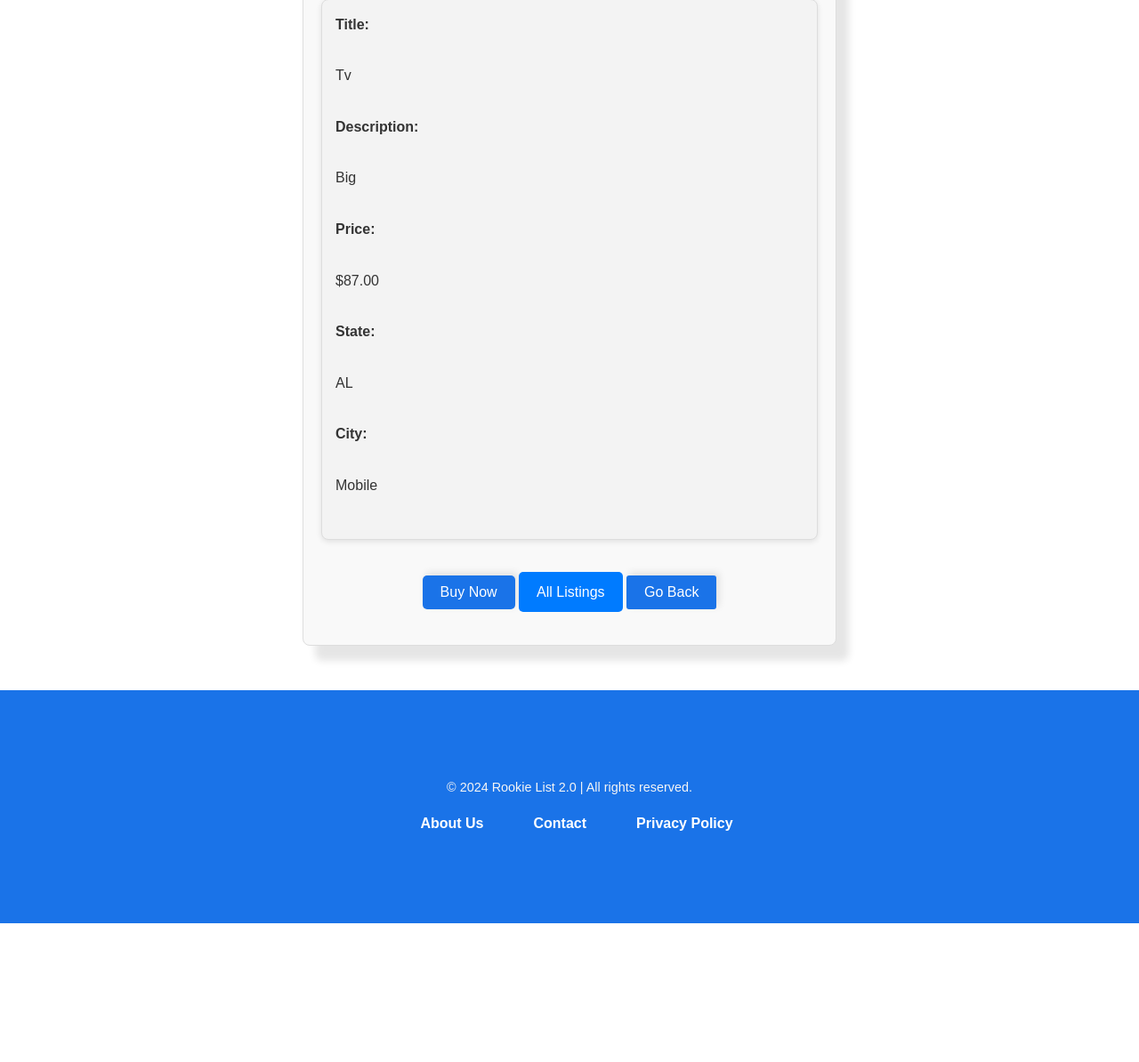
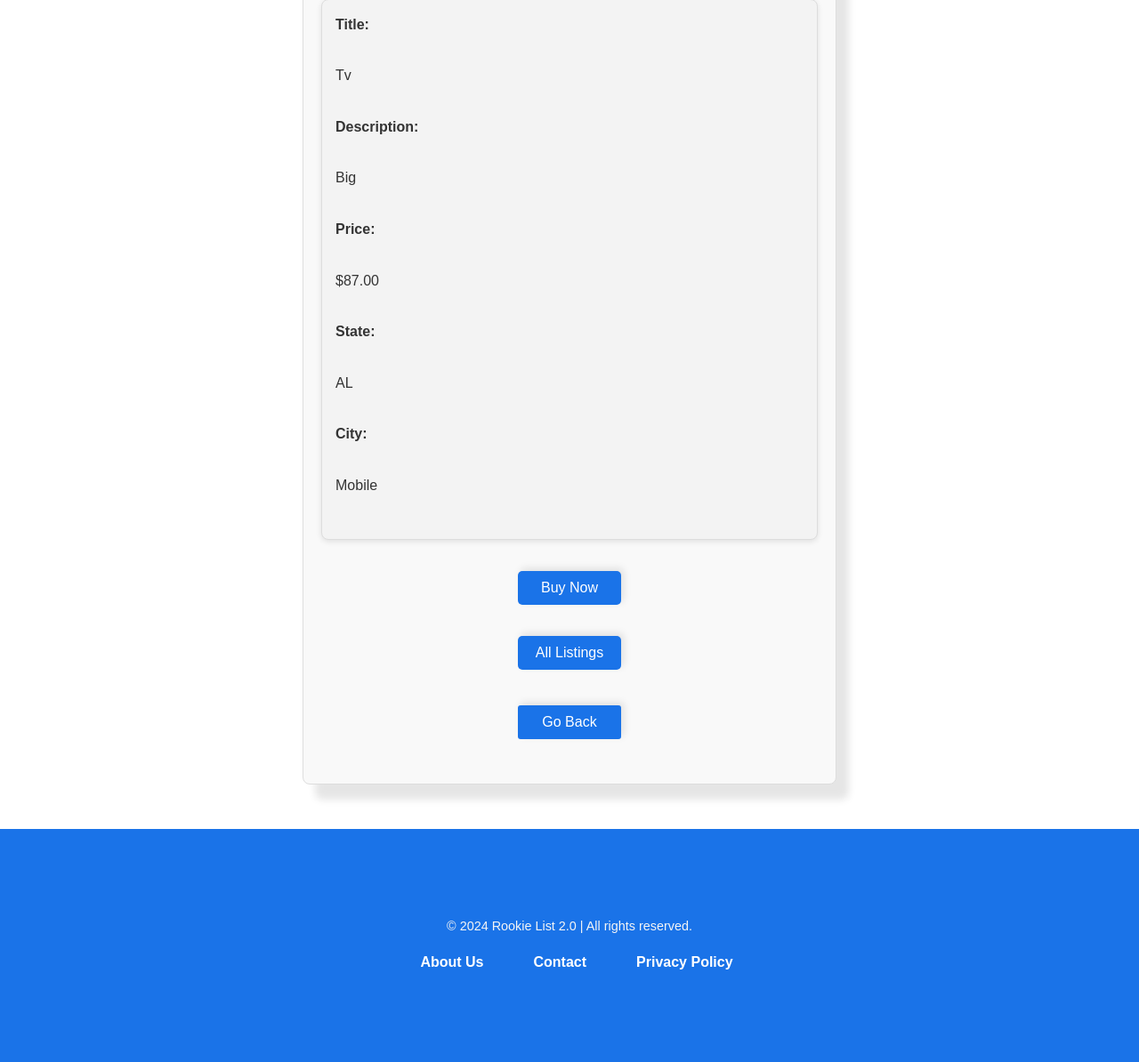
Before and after one commit to lucasj-lab/DBproject, a PHP site: page /listing_details.php in a window 1280 px wide. Shown: the part 512-1706 px from the top of the page at 89% size. Before the commit the page ends 1550 px from the top, so only its background shows below. Run offline with PHP 8.4, Linux system fonts and the light colour scheme.

Commit message:
ok I actuallyt fixed it this time

```diff
--- a/listing_details.php
+++ b/listing_details.php
@@ -91,8 +91,10 @@
         </div>
         <div style="text-align: center; margin-top: 20px;">
 
+               <div style="display: inline-grid;justify-content: space-around;margin-bottom: 10px;flex-direction: column;">
+
                <button id="buyNowBtn" class="btn">Buy Now</button>
-                <a href="listings.php" class="btn">All Listings</a>
+                <button a href="listings.php" class="btn">All Listings</a></button>
                 <button onclick="history.back()" class="back-button">Go Back</button>
 
 
```
